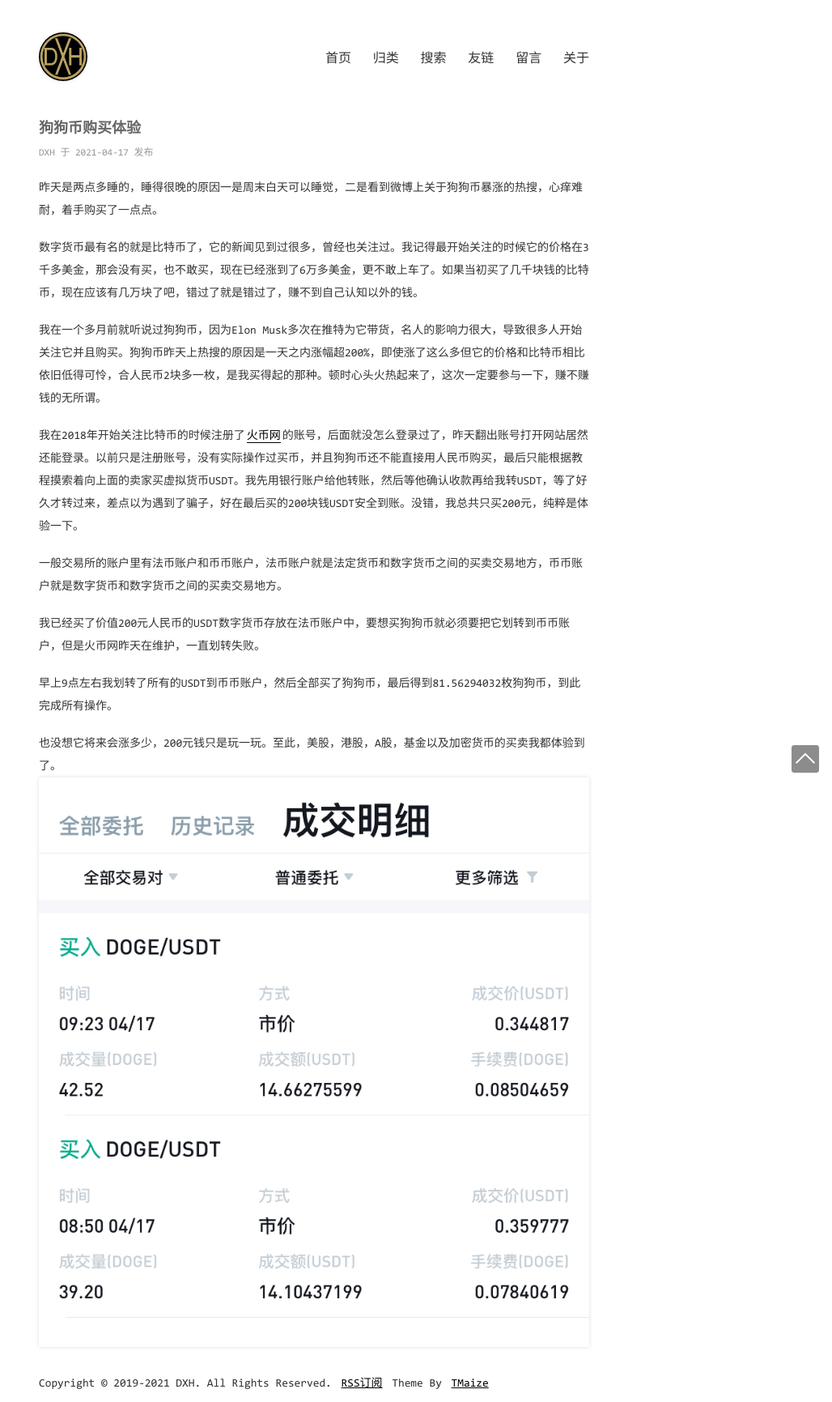
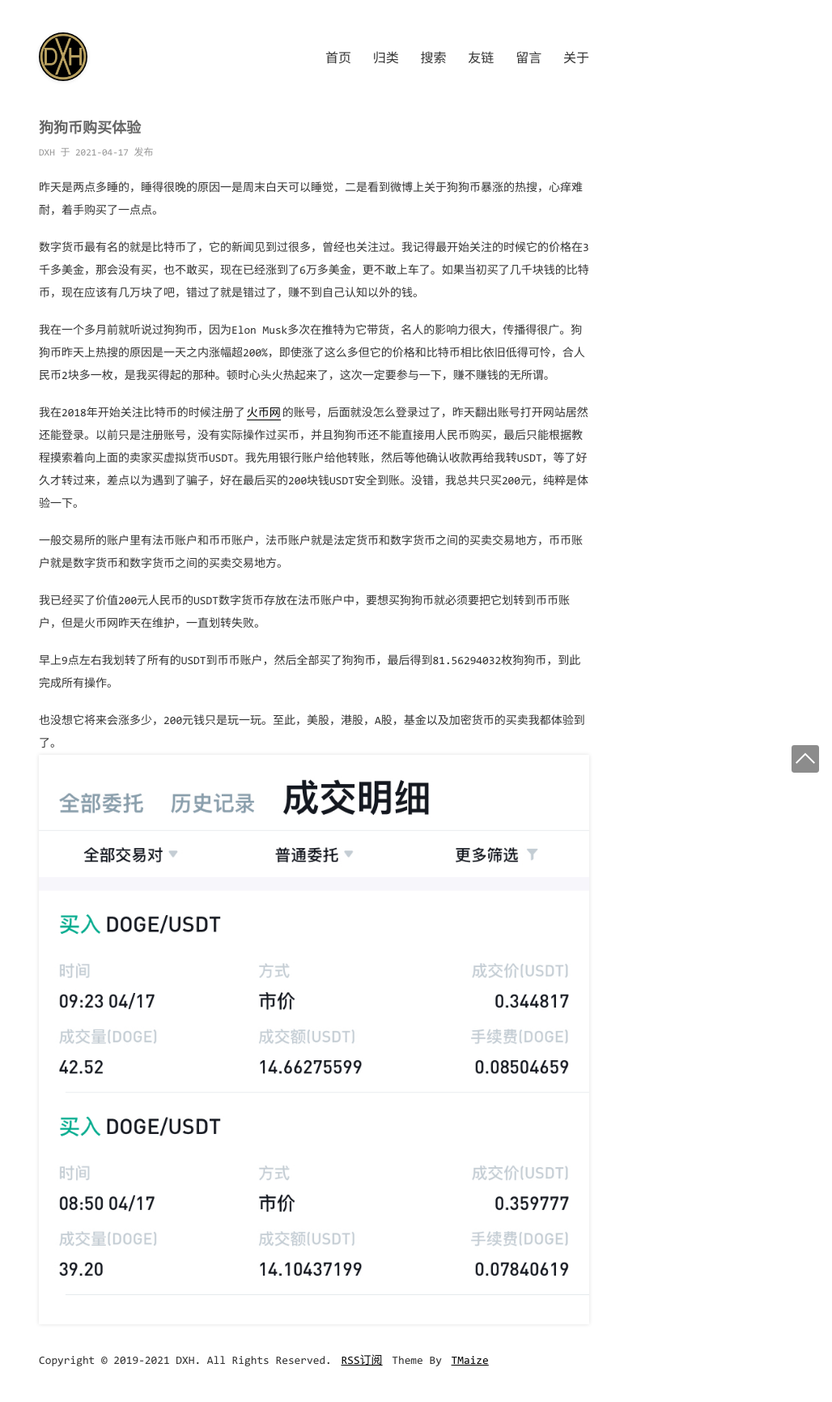
Before and after one commit to Devinteng/Devinteng.github.io, a Jekyll site: the page built from _posts/2021-4-17-狗狗币购买体验.md, in a window 1280 px wide. Shown: the whole page at 81% size, without its empty margins (252-1280 px from the left). Built offline with Jekyll 4.4.1, drawn with Linux system fonts in a browser that asks for light colours; after the commit the page ends 1703 px from its top, so only the background shows below that.

Commit message:
Update 2021-4-17-狗狗币购买体验.md

```diff
--- a/_posts/2021-4-17-狗狗币购买体验.md
+++ b/_posts/2021-4-17-狗狗币购买体验.md
@@ -8,7 +8,7 @@ categories: [闲谈]
 
 数字货币最有名的就是比特币了，它的新闻见到过很多，曾经也关注过。我记得最开始关注的时候它的价格在3千多美金，那会没有买，也不敢买，现在已经涨到了6万多美金，更不敢上车了。如果当初买了几千块钱的比特币，现在应该有几万块了吧，错过了就是错过了，赚不到自己认知以外的钱。
 
-我在一个多月前就听说过狗狗币，因为Elon Musk多次在推特为它带货，名人的影响力很大，导致很多人开始关注它并且购买。狗狗币昨天上热搜的原因是一天之内涨幅超200%，即使涨了这么多但它的价格和比特币相比依旧低得可怜，合人民币2块多一枚，是我买得起的那种。顿时心头火热起来了，这次一定要参与一下，赚不赚钱的无所谓。
+我在一个多月前就听说过狗狗币，因为Elon Musk多次在推特为它带货，名人的影响力很大，传播得很广。狗狗币昨天上热搜的原因是一天之内涨幅超200%，即使涨了这么多但它的价格和比特币相比依旧低得可怜，合人民币2块多一枚，是我买得起的那种。顿时心头火热起来了，这次一定要参与一下，赚不赚钱的无所谓。
 
 我在2018年开始关注比特币的时候注册了[火币网](https://www.huobi.li/zh-cn/)的账号，后面就没怎么登录过了，昨天翻出账号打开网站居然还能登录。以前只是注册账号，没有实际操作过买币，并且狗狗币还不能直接用人民币购买，最后只能根据教程摸索着向上面的卖家买虚拟货币USDT。我先用银行账户给他转账，然后等他确认收款再给我转USDT，等了好久才转过来，差点以为遇到了骗子，好在最后买的200块钱USDT安全到账。没错，我总共只买200元，纯粹是体验一下。
 
```
